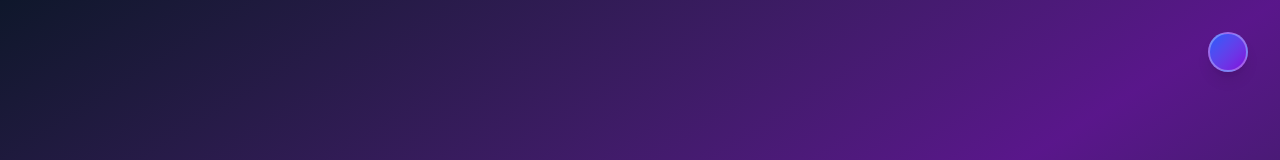
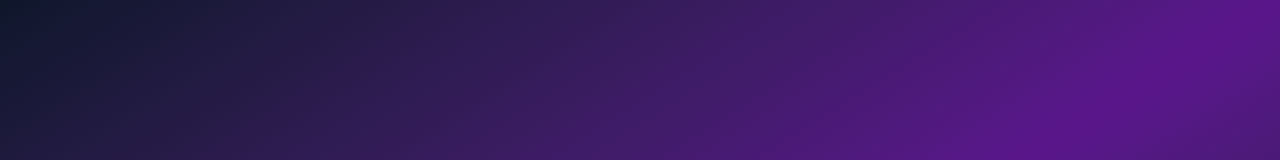
Before and after one commit to Johan-Melin/jm-card, a Next.js app: page / in a window 1280 px wide. Shown: the top 160 px of the page. Built offline with nearby package versions, Linux system fonts and the light colour scheme.

Commit message:
revert: remove dropdown color selector

```diff
--- a/src/app/page.tsx
+++ b/src/app/page.tsx
@@ -6,44 +6,10 @@ import Card from "@/components/Card"
 
 export default function Home() {
   const [currentTheme, setCurrentTheme] = useState(0)
-  const [isDropdownOpen, setIsDropdownOpen] = useState(false)
   const theme = themes[currentTheme]
-
-  const selectTheme = (index: number) => {
-    setCurrentTheme(index)
-    setIsDropdownOpen(false)
-  }
-
-  const buttonTransition = "hover:scale-110 transition-all duration-100 cursor-pointer"
 
   return (
     <div className={`min-h-screen ${theme.background} flex items-center justify-center`}>
-
-      <div className="absolute top-8 right-8">
-        <div className="relative">
-
-          <button
-            onClick={() => setIsDropdownOpen(!isDropdownOpen)}
-            className={`w-10 h-10 ${theme.previewColor} rounded-full border-2 border-white/30 shadow-lg ${buttonTransition}`}
-            aria-label="Select theme"
-          />
-
-          {isDropdownOpen && (
-            <div className="absolute top-14 right-0">
-              {themes.map((themeOption, index) => (
-                index !== currentTheme &&
-                <button
-                  key={index}
-                  onClick={() => selectTheme(index)}
-                  className={`w-10 h-10 ${themeOption.previewColor} rounded-full border-2 border-white/30 ${buttonTransition}`}
-                  aria-label={`Select ${themeOption.name} theme`}
-                />
-              ))}
-            </div>
-          )}
-        </div>
-      </div>
-
       <Card theme={theme} />
     </div>
   );
```
